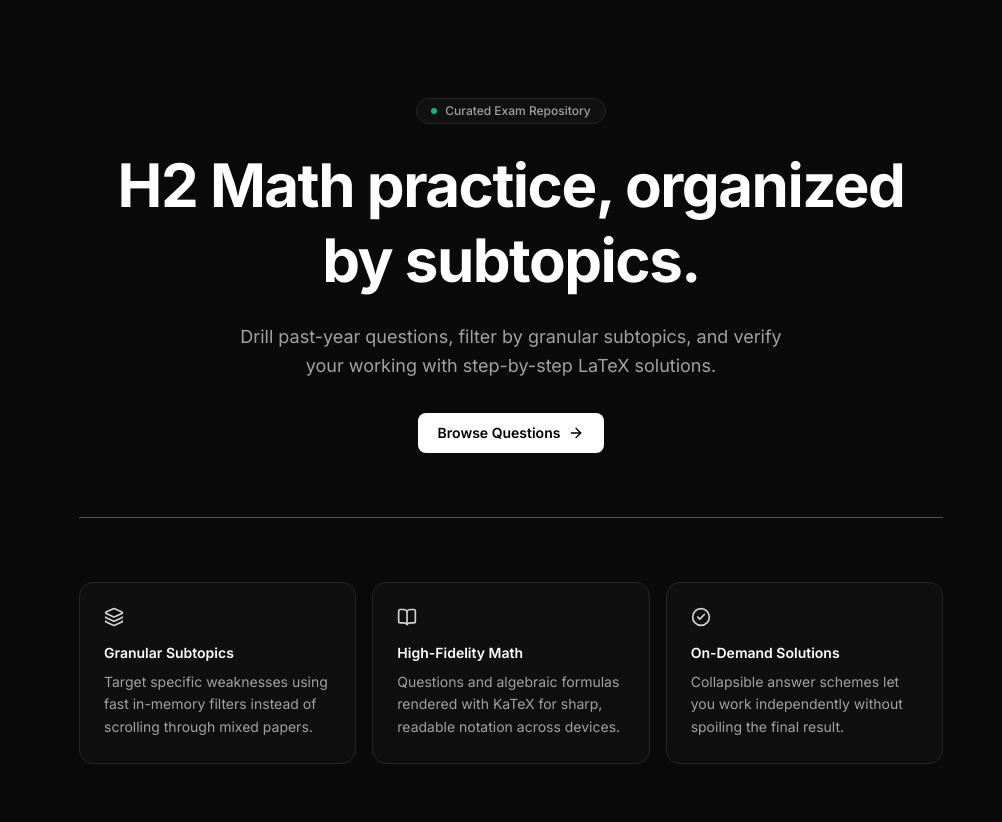
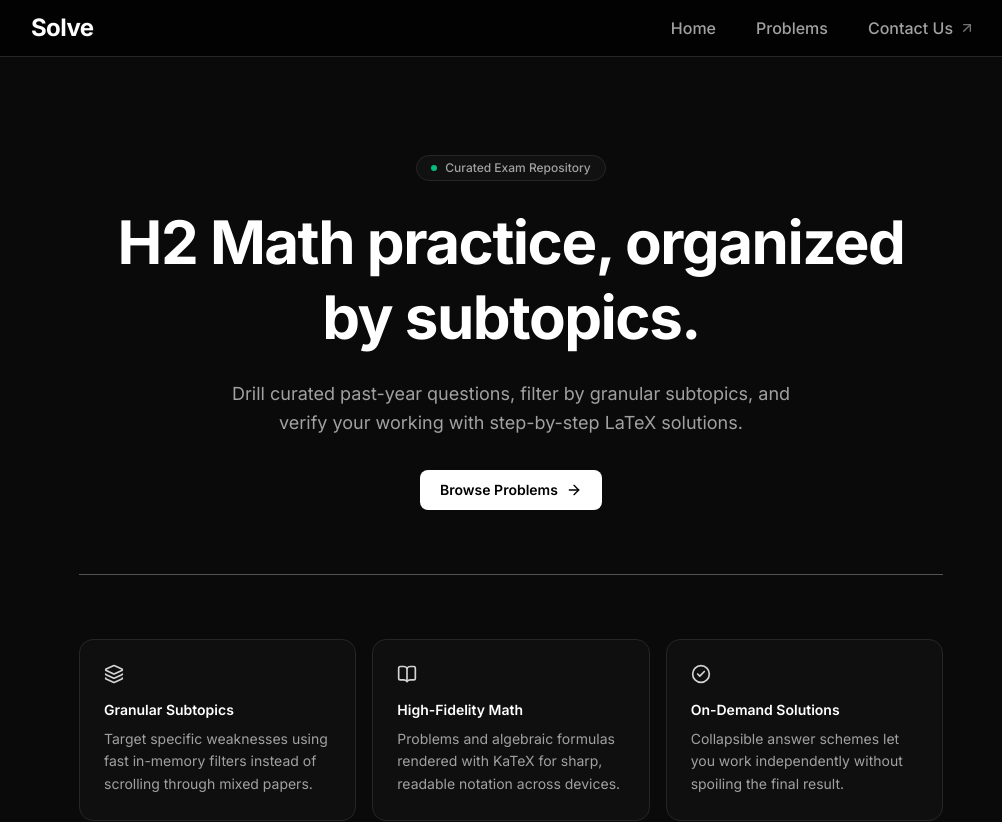
Before and after one commit to FlyingDonkeys/Solve, a Next.js app: page / in a window 1280 px wide. Shown: the top 822 px of the page, without its empty margins (129-1131 px from the left). Built offline with nearby package versions, Linux system fonts and the light colour scheme.

Commit message:
add navbar with CTA button

```diff
--- a/app/layout.tsx
+++ b/app/layout.tsx
@@ -27,6 +27,7 @@ export default function RootLayout({ children }: LayoutProps<"/">) {
       className={cn("h-full", "antialiased", "dark", geistSans.variable, geistMono.variable, "font-sans", inter.variable)}
     >
       <body className="min-h-full flex flex-col white overflow-y-scroll">
+        <Navbar/>
         {children}
       </body>
     </html>
--- a/app/page.tsx
+++ b/app/page.tsx
@@ -19,7 +19,7 @@ export default function Home() {
         </h1>
 
         <p className="max-w-xl mx-auto text-base sm:text-lg text-neutral-400 leading-relaxed">
-          Drill past-year questions, filter by granular subtopics, and verify your
+          Drill curated past-year questions, filter by granular subtopics, and verify your
           working with step-by-step LaTeX solutions.
         </p>
 
@@ -28,7 +28,7 @@ export default function Home() {
             href="/questions"
             className="inline-flex items-center gap-2 rounded-md bg-white px-5 py-2.5 text-sm font-semibold text-black transition-colors hover:bg-neutral-200"
           >
-            Browse Questions
+            Browse Problems
             <ArrowRight className="h-4 w-4" />
           </Link>
         </div>
@@ -53,7 +53,7 @@ export default function Home() {
           </div>
           <h2 className="text-sm font-semibold text-white">High-Fidelity Math</h2>
           <p className="text-xs sm:text-sm text-neutral-400 leading-relaxed">
-            Questions and algebraic formulas rendered with KaTeX for sharp, readable
+            Problems and algebraic formulas rendered with KaTeX for sharp, readable
             notation across devices.
           </p>
         </div>
--- a/components/Navbar.tsx
+++ b/components/Navbar.tsx
@@ -1,29 +1,67 @@
 // components/Navbar.tsx
 import Link from 'next/link'
-import { Button } from '@/components/ui/button'
 import {
   NavigationMenu,
   NavigationMenuItem,
   NavigationMenuLink,
   NavigationMenuList,
-  NavigationMenuTrigger,
   navigationMenuTriggerStyle,
 } from '@/components/ui/navigation-menu'
+import {ArrowUpRight} from "lucide-react";
+
+interface NavItem {
+  href: string
+  text: string
+  external?: boolean
+}
+
+const navigationMenuInfo: NavItem[] = [
+  { href: "/", text: "Home" },
+  { href: "/questions", text: "Problems" },
+  { href: "https://t.me/FlyingDonkey1", text: "Contact Us", external: true },
+]
 
 export function Navbar() {
   return (
-    <header className="sticky top-0 z-50 w-full bg-background">
-      {/* Container to center content and add max-width */}
-      <div className="container mx-auto flex max-w-5xl items-center justify-between px-4 py-2">
+    <header className="sticky top-0 z-50 w-full border-b border-neutral-800 bg-black/75 backdrop-blur-md">
+      {/* Aligns with your page content width */}
+      <div className="w-3/4 mx-auto flex h-14 items-center justify-between">
+
+        {/* Brand */}
+        <Link
+          href="/"
+          className="text-2xl font-bold tracking-tight text-white hover:text-neutral-300 transition-colors"
+        >
+          Solve
+        </Link>
+
+        {/* Navigation Items */}
         <NavigationMenu>
-          <NavigationMenuList>
-            <NavigationMenuItem>
-              <NavigationMenuLink className="text-2xl m-8" href='/questions'>
-                Questions
-              </NavigationMenuLink>
-            </NavigationMenuItem>
+          <NavigationMenuList className="flex gap-2">
+            {
+              navigationMenuInfo.map((item, index) => {
+                const isExternal = item.external || item.href.startsWith("http");
+
+                return (
+                  <NavigationMenuItem
+                    key={index}
+                  >
+                    <NavigationMenuLink
+                      href={item.href}
+                      target={isExternal ? "_blank" : undefined}
+                      rel={isExternal ? "noopener noreferrer" : undefined}
+                      aria-label={isExternal ? `${item.text} (opens in a new tab)` : undefined}
+                      className={`${navigationMenuTriggerStyle()} text-base bg-transparent text-neutral-400 hover:bg-neutral-800 hover:text-white focus:bg-neutral-900 focus:text-white data-[active]:text-white`}
+                    >
+                      {item.text}
+                      {isExternal && <ArrowUpRight className="h-4 w-4 shrink-0 text-neutral-500" />}
+                    </NavigationMenuLink>
+                  </NavigationMenuItem>
+                );
+              })}
           </NavigationMenuList>
         </NavigationMenu>
+
       </div>
     </header>
   )
--- a/components/sections/QuestionList.tsx
+++ b/components/sections/QuestionList.tsx
@@ -100,9 +100,9 @@ export function QuestionList({ initialQuestions, topicGroups }: QuestionListProp
       {/* Page Header */}
       <header className="grid gap-2 text-center items-center mb-4 md:grid-cols-3">
         <div />
-        <h1 className="text-3xl font-bold">Question Bank</h1>
+        <h1 className="text-3xl font-bold">Problems</h1>
         <p className="text-xl font-semibold text-neutral-400">
-          { displayedQuestions.length != 0 ? `Showing ${displayedQuestions.length} questions` : "No questions found"}
+          { displayedQuestions.length != 0 ? `Showing ${displayedQuestions.length} problems` : "No problems found"}
         </p>
         <p className="text-sm font-normal text-neutral-600 md:hidden">
           Please use a laptop or tablet for a better viewing experience.
@@ -110,7 +110,7 @@ export function QuestionList({ initialQuestions, topicGroups }: QuestionListProp
       </header>
 
       {/* Topic and Subtopic Filters Section */}
-      <section className="flex flex-col md:flex-row md:items-start gap-4 md:gap-8 my-6 py-6 border-t border-b border-neutral-800">
+      <section className="flex flex-col md:flex-row md:items-start gap-4 md:gap-8 my-4 py-4 border-b border-neutral-800">
         <div className="md:w-48 shrink-0 flex flex-col gap-1">
           <h2 className="text-xl font-semibold tracking-wider text-neutral-400">
             Filter Topics
```
